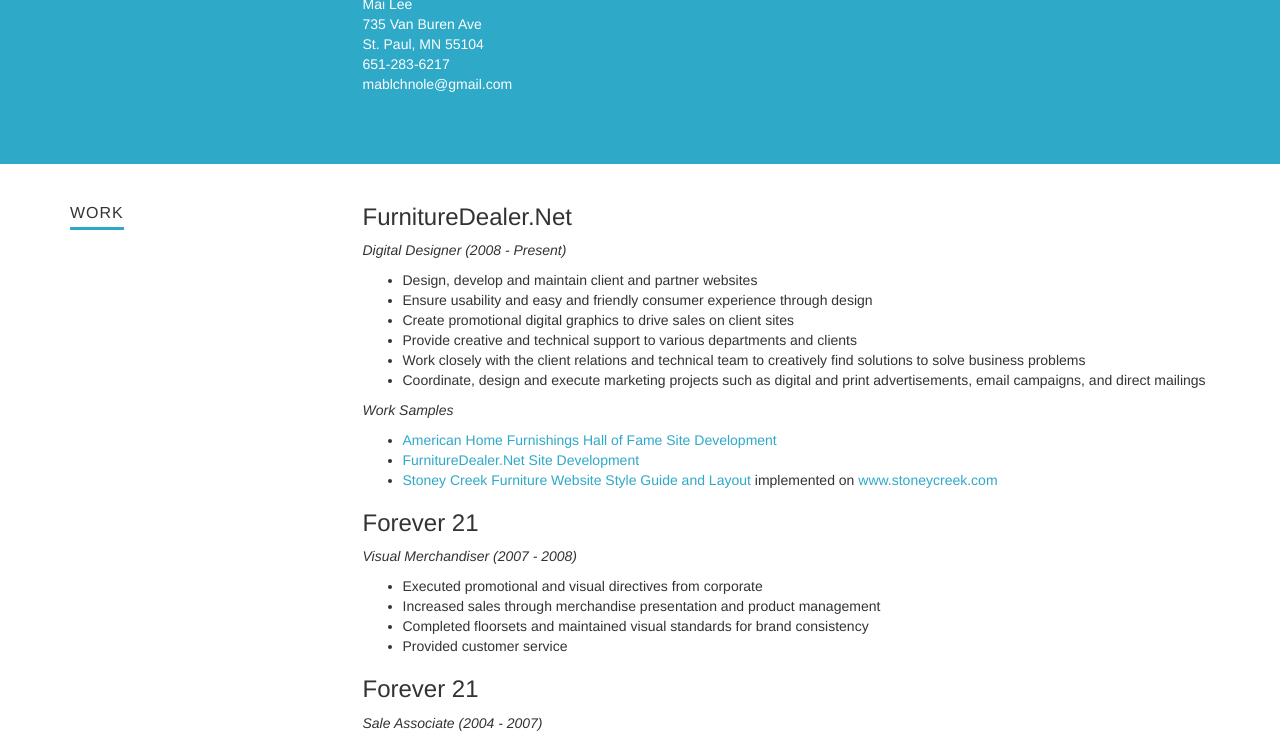
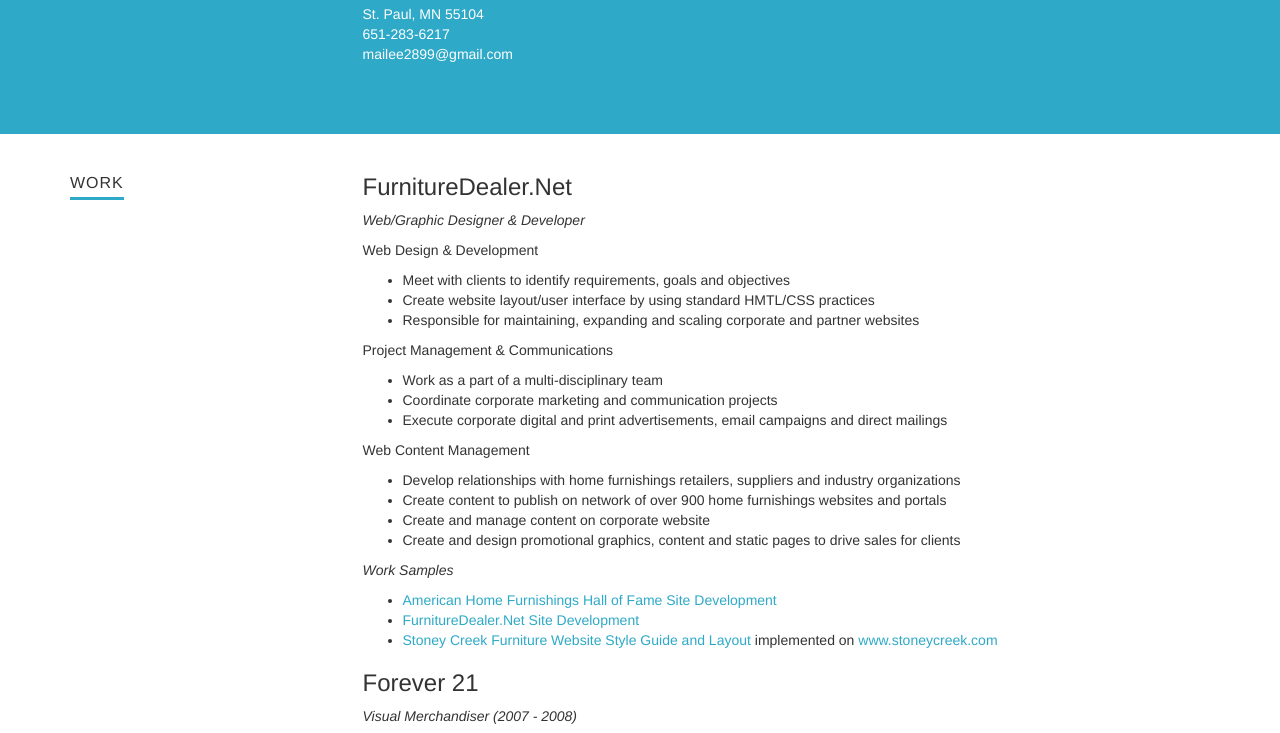
Before and after one commit to mablchnole/mablchnole.github.io, a plain HTML site: page index.html in a window 1280 px wide. Shown: the part 289-1022 px from the top of the page. Drawn offline with nearby package versions, Linux system fonts and the light colour scheme.

Commit message:
Edit FDN job description

```diff
--- a/index.html
+++ b/index.html
@@ -17,15 +17,14 @@
 				</figure>
 				<figure class="col-sm-9">
 					<h1>Mai Lee</h1>
-					<p>I'm a digital designer with a skillset that includes account and project management, marketing and advertising, print and online media, and website design and development. I am passionate about lifelong learning and love to use my creativity to deliver visual communications that provide outstanding results for clients across different platforms.</p>
-					<p>When not designing, I am passionate about rescuing dogs, lifting heavy things, and enjoying good food and wine with family and friends. </p>
+					<p>With almost eight years in the web industry, I have a wide range of experience from web content strategy and project management to web design and development. I am passionate about ensuring quality user experiences across various digital platforms through providing value, usability and interactivity for users while taking into account business goals and project objectives. </p>
 					<h2>Contact</h2>
 					<p>
 						Mai Lee<br>
 						735 Van Buren Ave<br>
 						St. Paul, MN 55104<br>
 						651-283-6217<br>
-						<a target="_blank" href="mailto:mablchnole@gmail.com">mablchnole@gmail.com</a>
+						<a target="_blank" href="mailto:mablchnole@gmail.com">mailee2899@gmail.com</a>
 					</p>
 				</figure>
 			</div>
@@ -40,14 +39,25 @@
 				</figure>
 				<figure class="col-sm-9">
 					<h3>FurnitureDealer.Net</h3>
-					<p class="info">Digital Designer (2008 - Present)</p>
+					<p class="info">Web/Graphic Designer & Developer</p>
+                    <p>Web Design & Development </p>
 					<ul>
-						<li>Design, develop and maintain client and partner websites</li>
-						<li>Ensure usability and easy and friendly consumer experience through design</li>
-						<li>Create promotional digital graphics to drive sales on client sites</li>
-						<li>Provide creative and technical support to various departments and clients</li>
-						<li>Work closely with the client relations and technical team to creatively find solutions to solve business problems</li>
-						<li>Coordinate, design and execute marketing projects such as digital and print advertisements, email campaigns, and direct mailings</li>
+                        <li>Meet with clients to identify requirements, goals and objectives</li>
+                        <li>Create website layout/user interface by using standard HMTL/CSS practices</li>
+                        <li>Responsible for maintaining, expanding and scaling corporate and partner websites</li>
+					</ul>
+                    <p>Project Management & Communications</p>
+					<ul>
+                        <li>Work as a part of a multi-disciplinary team</li>
+                        <li>Coordinate corporate marketing and communication projects</li>
+                        <li>Execute corporate digital and print advertisements, email campaigns and direct mailings</li>
+					</ul>
+                    <p>Web Content Management</p>
+					<ul>
+                        <li>Develop relationships with home furnishings retailers, suppliers and industry organizations</li>
+                        <li>Create content to publish on network of over 900 home furnishings websites and portals </li>
+                        <li>Create and manage content on corporate website</li>
+                        <li>Create and design promotional graphics, content and static pages to drive sales for clients</li>
 					</ul>
 					<p class="info">Work Samples</p>
 					<ul>
```
